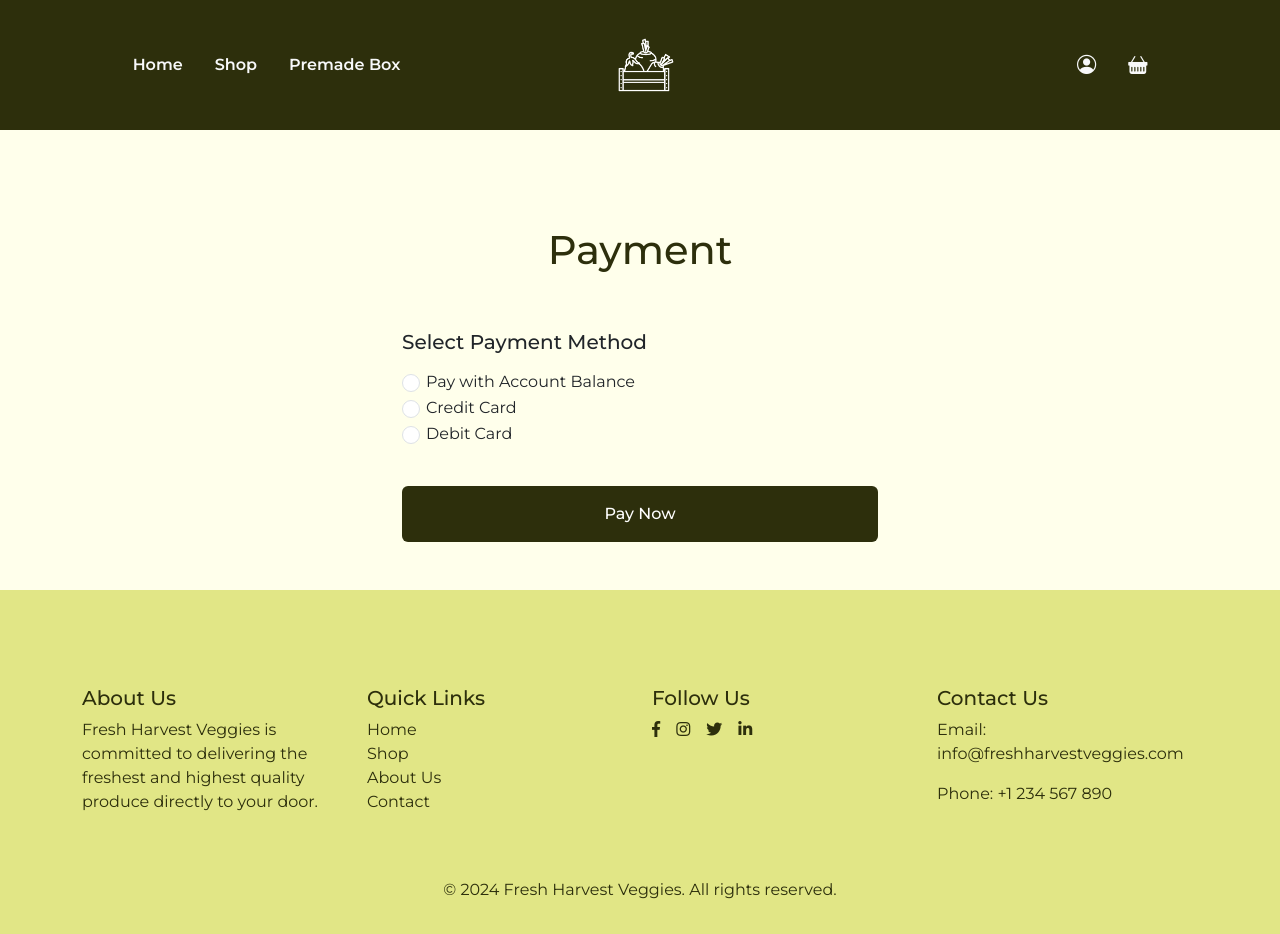
After one commit to shanexuu/freshharvestveggies, a Flask app: page /make_payment/1 in a window 1280 px wide. The commit adds this page. Run offline with Flask 3, Linux system fonts and the light colour scheme; some libraries are stand-ins or nearby versions.

Commit message:
Updated payment function

```diff
--- a/app.py
+++ b/app.py
@@ -16,6 +16,7 @@ from models.Staff import Staff
 from models.Customer import Customer
 from models.CorporateCustomer import CorporateCustomer
 from models.Order import Order
+from models.OrderLine import OrderLine
 import json
 
 
@@ -223,22 +224,39 @@ def checkout():
 
     name = session.get('firstName')
     user_type = session.get('type')
+    is_staff = user_type == 'staff'  # Boolean to indicate if the user is staff
 
     cart = session.get('cart', {})
     subtotal = sum(item['price'] * item['quantity'] for item in cart.values())
 
+    # Retrieve customer list if the user is a staff member
+    customers = Customer.query.all() if is_staff else None
+
     # Handle POST request for processing the checkout
     if request.method == 'POST':
+        # For staff, fetch selected customer and delivery method
+        if is_staff:
+            customer_id = request.form.get('customer_id')
+            delivery_method = request.form.get('deliveryMethod')
+            customer = Customer.query.get(customer_id)
+            if not customer:
+                flash("Please select a valid customer.")
+                return redirect(url_for('checkout'))
+
+            # Create the order (assuming `create_order` handles staff orders without payment)
+            staff_id = session.get('id')
+            staff_member = Staff.query.get(staff_id)
+            order_id = staff_member.create_order(customer_id, cart, delivery_method)
+            session.pop('cart', None)
+            return redirect(url_for('confirmation', order_id=order_id))
+
+        # For regular customers, handle as usual
         customer_id = session.get('id')
-
-        # Fetch the customer from the database
         customer = Customer.query.get(customer_id)
-        corporate = CorporateCustomer.query.get(customer_id)
         if customer is None:
             flash("Customer not found. Please log in again.")
-            return redirect(url_for('index'))  # Redirect to the home page
+            return redirect(url_for('index'))
 
-        # Define parameters for the checkout function
         delivery_method = request.form.get('deliveryMethod')
         payment_method = request.form.get('paymentMethod')
         payment_details = {
@@ -249,22 +267,16 @@ def checkout():
         }
 
         try:
-            # Call the appropriate checkout method based on user type
-            if user_type == 'customer':
-                order_summary = customer.checkout(cart, delivery_method, payment_method, payment_details)
-            elif user_type == 'corporatecustomer':
-                order_summary = corporate.checkout(cart, delivery_method, payment_method, payment_details)
-            # Redirect to the confirmation page with the order summary
+            order_summary = customer.checkout(cart, delivery_method, payment_method, payment_details)
             session.pop('cart', None)
             return redirect(url_for('confirmation', order_id=order_summary['id']))
-
         except ValueError as e:
-            # Handle errors such as insufficient balance or invalid payment method
             flash(str(e))
-            return render_template('checkout.html', name=name, cart=cart, subtotal=subtotal)
+            return render_template('checkout.html', name=name, cart=cart, subtotal=subtotal, customers=customers, is_staff=is_staff)
 
     # If GET request, render the checkout page
-    return render_template('checkout.html', name=name, cart=cart, subtotal=subtotal, shipping_fee=0.00)
+    return render_template('checkout.html', name=name, cart=cart, subtotal=subtotal, customers=customers, is_staff=is_staff)
+
 
 
 
@@ -302,6 +314,56 @@ def dashboard():
           return render_template('corporate-dashboard.html', name=name, order_history = order_history)
 
     return redirect(url_for('index'))
+
+
+@app.route("/make_payment/<int:order_id>", methods=["GET", "POST"])
+def make_payment(order_id):
+
+
+    customer_id = session.get('id')
+    customer = Customer.query.get(customer_id)
+    corporate = CorporateCustomer.query.get(customer_id)
+    user_type = session.get('type')
+
+    # Handle POST request to process the payment
+    if request.method == "POST":
+        payment_method = request.form.get('paymentMethod')
+
+        # Calculate the payment amount based on the order's order lines
+        order_lines = OrderLine.query.filter_by(order_id=order_id).all()
+        payment_amount = sum(line.item.get_price * line.quantity for line in order_lines)  # Use get_price to access price
+
+        # Collect additional payment details if necessary
+        payment_details = {}
+        if payment_method in ["credit", "debit"]:
+            payment_details['nameOnCard'] = request.form.get('nameOnCard')
+            payment_details['cardNumber'] = request.form.get('cardNumber')
+            payment_details['expiration'] = request.form.get('expiration')
+            payment_details['cvv'] = request.form.get('cvv')
+
+        try:
+
+            if user_type == 'customer':
+                payment_successful = customer.payment(order_id, payment_method, payment_details)
+                if payment_successful:
+                    flash("Payment successful! Thank you.")
+                else:
+                    flash("Payment failed. Please try again.")
+            elif user_type == 'corporatecustomer':
+                payment_successful = corporate.payment(order_id, payment_method, payment_details)
+                if payment_successful:
+                    flash("Payment successful! Thank you.")
+                else:
+                    flash("Payment failed. Please try again.")
+        except ValueError as e:
+            flash(str(e))
+
+        return redirect(url_for('dashboard'))
+
+    # Handle GET request to render the payment page
+    return render_template('payment.html', order_id=order_id)
+
+
 
 
 
--- /dev/null
+++ b/templates/payment.html
@@ -0,0 +1,153 @@
+{% extends 'base-full.html' %} {% block content %}
+<div
+  class="container-sm mt-5"
+  style="max-width: 500px; margin: 0 auto"
+>
+  <div class="py-5 text-center">
+    <h1>Payment</h1>
+  </div>
+
+  <form
+    action="{{ url_for('make_payment', order_id=order_id) }}"
+    method="POST"
+    class="needs-validation"
+    novalidate=""
+  >
+    <h5 class="mb-3">Select Payment Method</h5>
+    <div class="my-3">
+      <div class="form-check">
+        <input
+          id="balance"
+          name="paymentMethod"
+          type="radio"
+          class="form-check-input"
+          value="balance"
+          required
+          onclick="toggleCardInfo(false)"
+        />
+        <label
+          class="form-check-label"
+          for="balance"
+          >Pay with Account Balance</label
+        >
+      </div>
+      <div class="form-check">
+        <input
+          id="credit"
+          name="paymentMethod"
+          type="radio"
+          class="form-check-input"
+          value="credit"
+          required
+          onclick="toggleCardInfo(true)"
+        />
+        <label
+          class="form-check-label"
+          for="credit"
+          >Credit Card</label
+        >
+      </div>
+      <div class="form-check">
+        <input
+          id="debit"
+          name="paymentMethod"
+          type="radio"
+          class="form-check-input"
+          value="debit"
+          required
+          onclick="toggleCardInfo(true)"
+        />
+        <label
+          class="form-check-label"
+          for="debit"
+          >Debit Card</label
+        >
+      </div>
+    </div>
+
+    <div
+      class="row gy-3"
+      id="cardInfoFields"
+      style="display: none"
+    >
+      <div class="col-md-6">
+        <label
+          for="cc-name"
+          class="form-label"
+          >Name on Card</label
+        >
+        <input
+          type="text"
+          class="form-control"
+          id="cc-name"
+          name="nameOnCard"
+          required
+        />
+        <div class="invalid-feedback">Name on card is required</div>
+      </div>
+      <div class="col-md-6">
+        <label
+          for="cc-number"
+          class="form-label"
+          >Card Number</label
+        >
+        <input
+          type="text"
+          class="form-control"
+          id="cc-number"
+          name="cardNumber"
+          required
+        />
+        <div class="invalid-feedback">Card number is required</div>
+      </div>
+      <div class="col-md-3">
+        <label
+          for="cc-expiration"
+          class="form-label"
+          >Expiration</label
+        >
+        <input
+          type="text"
+          class="form-control"
+          id="cc-expiration"
+          name="expiration"
+          required
+        />
+        <div class="invalid-feedback">Expiration date required</div>
+      </div>
+      <div class="col-md-3">
+        <label
+          for="cc-cvv"
+          class="form-label"
+          >CVV</label
+        >
+        <input
+          type="text"
+          class="form-control"
+          id="cc-cvv"
+          name="cvv"
+          required
+        />
+        <div class="invalid-feedback">Security code required</div>
+      </div>
+    </div>
+
+    <button
+      type="submit"
+      class="w-100 btn-lg rounded-2 mt-4"
+    >
+      Pay Now
+    </button>
+  </form>
+</div>
+
+<script>
+  function toggleCardInfo(show) {
+    const cardInfoFields = document.getElementById('cardInfoFields')
+    cardInfoFields.style.display = show ? 'flex' : 'none'
+  }
+
+  // Initialize visibility
+  toggleCardInfo(false) // Hide card info fields initially
+</script>
+{% endblock %}
```
Also changed, not shown: models/CorporateCustomer.py (+107 -0 lines), models/Customer.py (+92 -1 lines), models/Staff.py (+25 -12 lines), templates/checkout.html (+34 -1 lines), templates/corporate-dashboard.html (+15 -4 lines), templates/customer-dashboard.html (+14 -4 lines).
